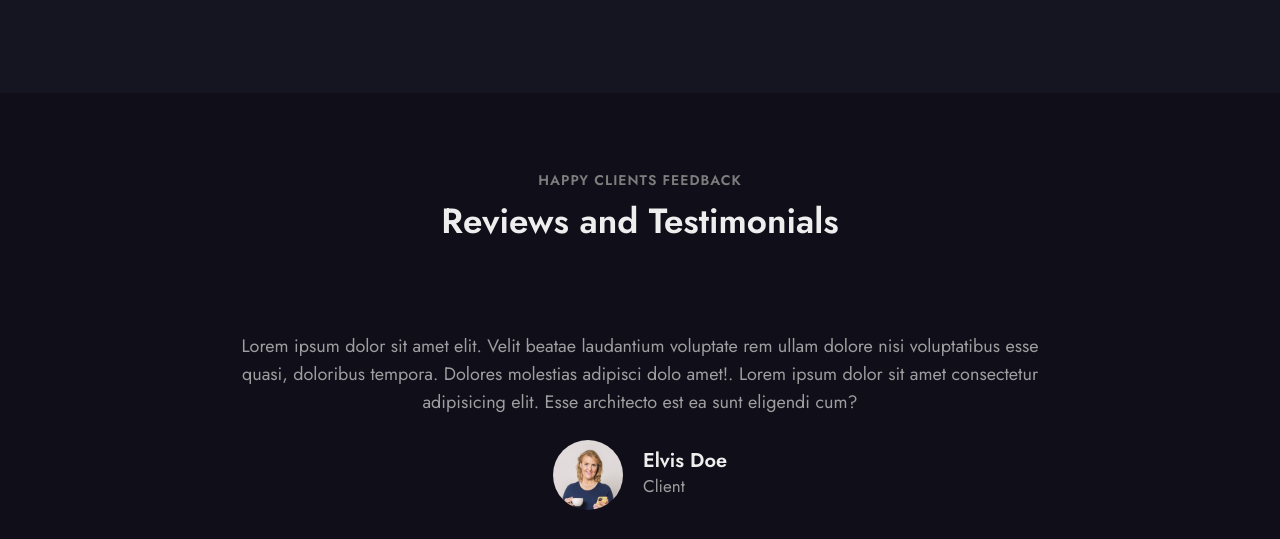
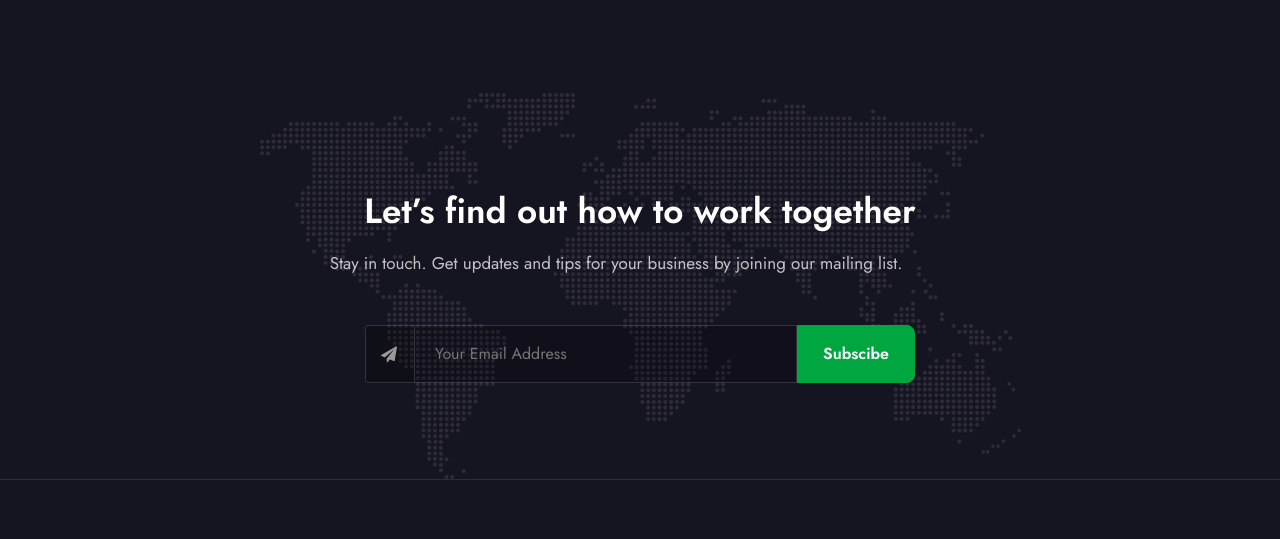
Before and after one commit to elvisduru/caidglobal, a plain HTML site: page index.html in a window 1280 px wide. Shown: the part 2381-2920 px from the top of the page. Drawn offline with Linux system fonts and the light colour scheme.

Commit message:
Remove Testimonials

```diff
--- a/index.html
+++ b/index.html
@@ -510,14 +510,12 @@ Author URL: http://CAID GLOBAL NIGERIA LTD.com
     </section> -->
     <!-- //home page progress section -->
     <!-- testimonials -->
-    <section class="w3l-testimonials" id="testimonials">
-        <!-- /grids -->
+    <!-- <section class="w3l-testimonials" id="testimonials">
         <div class="cusrtomer-layout py-5">
             <div class="container py-lg-4 py-md-3 py-2 pb-lg-0">
 
                 <h5 class="title-small text-center mb-1">Happy Clients Feedback</h5>
                 <h3 class="title-big text-center mb-sm-5 mb-4">Reviews and Testimonials</h3>
-                <!-- /grids -->
                 <div class="testimonial-width">
                     <div id="owl-demo1" class="owl-two owl-carousel owl-theme">
                         <div class="item">
@@ -609,10 +607,8 @@ Author URL: http://CAID GLOBAL NIGERIA LTD.com
                     </div>
                 </div>
             </div>
-            <!-- /grids -->
         </div>
-        <!-- //grids -->
-    </section>
+    </section> -->
     <!-- //testimonials -->
     <!-- <section class="w3l-blog">
         <div class="blog py-5" id="Newsblog">
```
